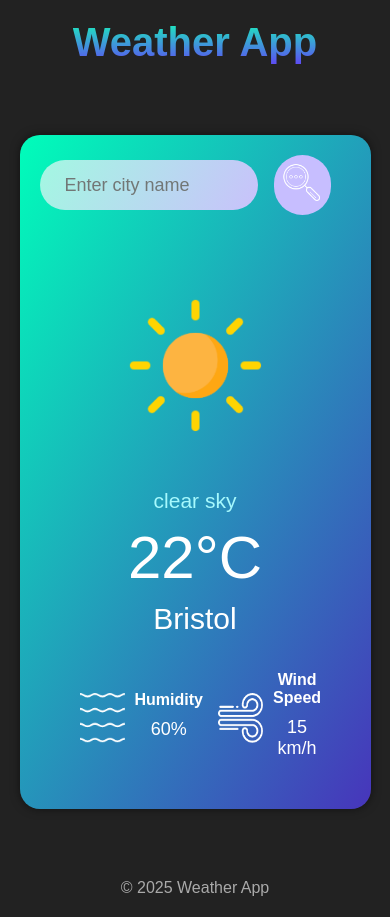
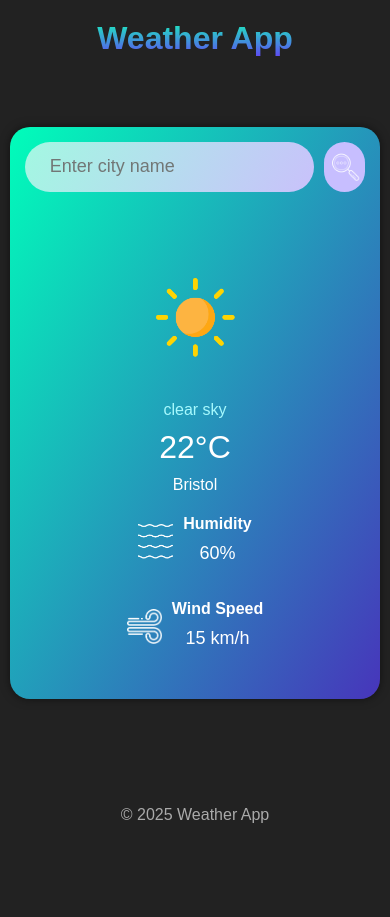
Before and after one commit to Akhilav03/Weather_App, a plain HTML site: page index.html in a window 390 px wide. After the commit the page ends 844 px from the top, so only its background shows below. Drawn offline with Linux system fonts and the light colour scheme.

Commit message:
Media Query

```diff
--- a/style.css
+++ b/style.css
@@ -161,3 +161,102 @@ footer{
     font-size: 14px;
     color: #aaa;
 }
+
+
+
+@media (max-width: 768px) {
+    .container {
+      width: 95%;
+      padding: 15px;
+    }
+
+    .search {
+      align-items: stretch;
+    }
+
+    .search input[type="text"] {
+      width: 85%;
+      margin-right: 0;
+      margin-bottom: 15px;
+      font-size: 16px;
+    }
+
+    .search button {
+      width: 12%;
+      height: 50px;
+      margin-right: 0;
+    }
+
+    .search img {
+      width: 40px;
+      height: 40px;
+      transform: translate(-50%, -50%);
+    }
+
+    .weather-icon {
+      width: 150px;
+      height: 150px;
+    }
+
+    .weather h1 {
+      font-size: 40px;
+    }
+
+    .weather h2 {
+      font-size: 24px;
+    }
+
+    .weather .description {
+      font-size: 18px;
+    }
+
+    .details {
+      flex-direction: column;
+      gap: 30px;
+      padding: 0;
+      margin-top: 30px;
+    }
+
+    .col {
+      width: 100%;
+      justify-content: center;
+    }
+
+    .humidity, .wind {
+      font-size: 22px;
+    }
+}
+
+
+@media (max-width: 480px) {
+    header h1 {
+      font-size: 2rem;
+    }
+
+    .weather h1 {
+      font-size: 32px;
+    }
+
+    .weather h2,
+    .weather .description {
+      font-size: 16px;
+    }
+
+    .weather-icon {
+      width: 120px;
+      height: 120px;
+    }
+
+    .col img {
+      width: 35px;
+      height: 35px;
+    }
+
+    .humidity, .wind {
+      font-size: 18px;
+    }
+
+    footer {
+      font-size: 12px;
+    }
+}
```
